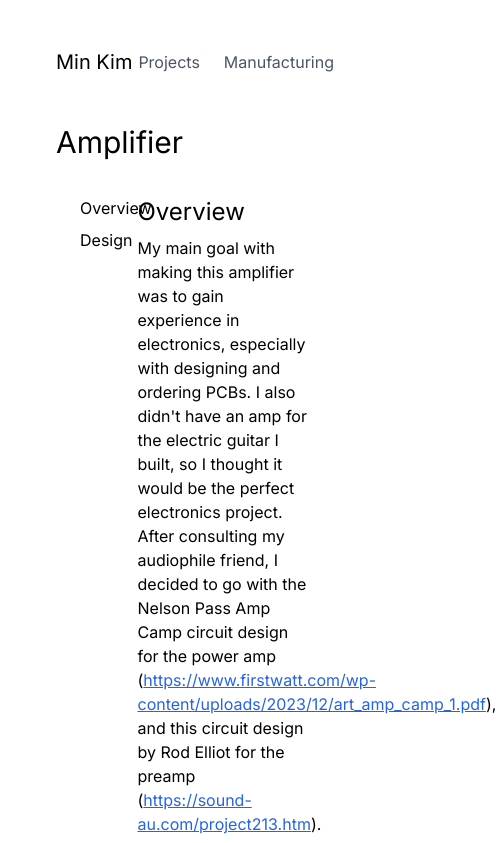
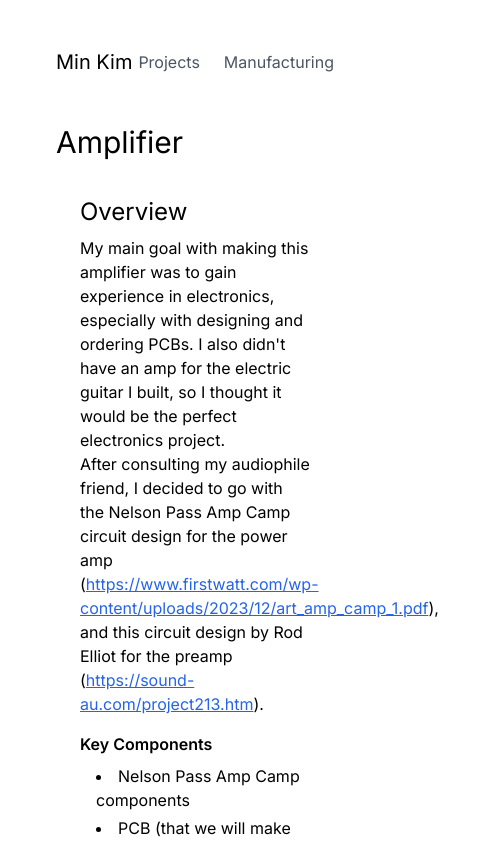
Before and after one commit to min-kim123/portfolio, a React (Vite) app: page /amp in a window 390 px wide. Shown: the top 843 px of the page, 496 px wide, since content can reach past the window. Built offline with nearby package versions, Linux system fonts and the light colour scheme.

Commit message:
sidebar mobile fix

```diff
--- a/src/pages/Amplifier.jsx
+++ b/src/pages/Amplifier.jsx
@@ -28,13 +28,9 @@ const overview = {
     "Nelson Pass Amp Camp components",
     "PCB (that we will make and order)",
     "Heat sink",
-    "Wood for chassis"
+    "Wood for chassis",
   ],
-  tools: [
-    "Soldering iron",
-    "Multimeter",
-    "Drill and bits",
-  ],
+  tools: ["Soldering iron", "Multimeter", "Drill and bits"],
 };
 
 function Step({ title, images = [], text, link, index }) {
@@ -91,7 +87,7 @@ export default function Amplifier() {
       <h1 className="text-3xl mb-3 text-left">Amplifier</h1>
       <div className="flex p-6">
         {/* Sidebar */}
-        <div className="w-1/4 pr-4 sticky top-6 h-fit">
+        <div className="hidden md:block w-1/4 pr-4 sticky top-6 h-fit">
           <nav className="flex flex-col space-y-2 text-left">
             {sections.map((section) => (
               <a
@@ -106,7 +102,7 @@ export default function Amplifier() {
         </div>
 
         {/* Main Content */}
-        <div className="w-3/4 space-y-12 text-left default-p-font">
+        <div className="w-full md:w-3/4 space-y-12 text-left default-p-font">
           {/* Overview */}
           <section id="overview" className="section-anchor">
             <h2 className="text-2xl mb-2">Overview</h2>
--- a/src/pages/ElectricGuitar.jsx
+++ b/src/pages/ElectricGuitar.jsx
@@ -320,7 +320,7 @@ export default function ElectricGuitar() {
       <h1 className="text-3xl mb-3 text-left">Electric Guitar</h1>
       <div className="flex p-6">
         {/* Sidebar */}
-        <div className="w-1/4 pr-4 sticky top-6 h-fit">
+        <div className="hidden md:block w-1/4 pr-4 sticky top-6 h-fit">
           <nav className="flex flex-col space-y-2 text-left">
             {sections.map((section) => (
               <a
@@ -335,7 +335,7 @@ export default function ElectricGuitar() {
         </div>
 
         {/* Main Content */}
-        <div className="w-3/4 space-y-12 text-left default-p-font">
+        <div className="w-full md:w-3/4 space-y-12 text-left default-p-font">
           {/* Reflections */}
           {/* <section id="reflections" className="section-anchor">
             <h2 className="text-2xl mb-2">Reflections & Lessons Learned</h2>
--- a/src/pages/PickupWinder.jsx
+++ b/src/pages/PickupWinder.jsx
@@ -238,7 +238,7 @@ export default function PickupWinder() {
       <h1 className="text-3xl mb-3 text-left">Pickup Winder</h1>
       <div className="flex p-6">
         {/* Sidebar */}
-        <div className="w-1/4 pr-4 sticky top-6 h-fit">
+        <div className="hidden md:block w-1/4 pr-4 sticky top-6 h-fit">
           <nav className="flex flex-col space-y-2 text-left">
             {sections.map((section) => (
               <a
@@ -253,7 +253,7 @@ export default function PickupWinder() {
         </div>
 
         {/* Main Content */}
-        <div className="w-3/4 space-y-12 text-left default-p-font">
+        <div className="w-full md:w-3/4 space-y-12 text-left default-p-font">
           {/* Reflections */}
           {/* <section id="reflections" className="section-anchor">
             <h2 className="text-2xl mb-2">Reflections & Lessons Learned</h2>
```
